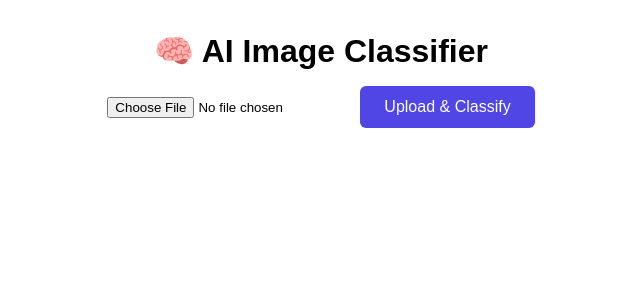
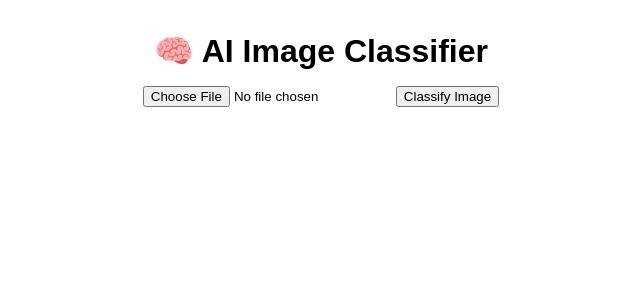
Before and after one commit to CanniJr/ai-image-classifier-infra, a React (Vite) app in the folder frontend/: page / in a window 1280 px wide. Shown: the top 300 px of the page, without its empty margins (319-959 px from the left). Built offline with nearby package versions, Linux system fonts and the light colour scheme.

Commit message:
changed button to component (untested)

```diff
--- a/frontend/classifyButton.jsx
+++ b/frontend/classifyButton.jsx
@@ -1,6 +1,6 @@
 function buttonClassName(isActive) {
   return isActive
-    ? "bg-blue-500 text-white hover:bg-blue-600"
+    ? "bg-blue-500 text-white hover:bg-slate-600"
     : "bg-gray-200 text-gray-800 hover:bg-gray-300";
 }
 export function ClassifyButton({ isActive, onClick }) {
@@ -15,6 +15,5 @@ export function ClassifyButton({ isActive, onClick }) {
     </button>
   );
 }
-import React from "react";
 
 // This component is a button that changes its appearance based on the `isActive` prop.
--- a/frontend/src/App.jsx
+++ b/frontend/src/App.jsx
@@ -1,4 +1,5 @@
 import { useState } from "react";
+import { ClassifyButton } from "../classifyButton";
 
 function App() {
   const [file, setFile] = useState(null);
@@ -72,7 +73,9 @@ function App() {
         </div>
       )}
 
-      <button
+      <ClassifyButton isActive={loading} onClick={handleUpload} />
+
+      {/* <button
         onClick={handleUpload}
         disabled={loading || !file}
         style={{
@@ -87,7 +90,7 @@ function App() {
         }}
       >
         {loading ? "Classifying..." : "Upload & Classify"}
-      </button>
+      </button> */}
 
       {prediction && (
         <div
```
